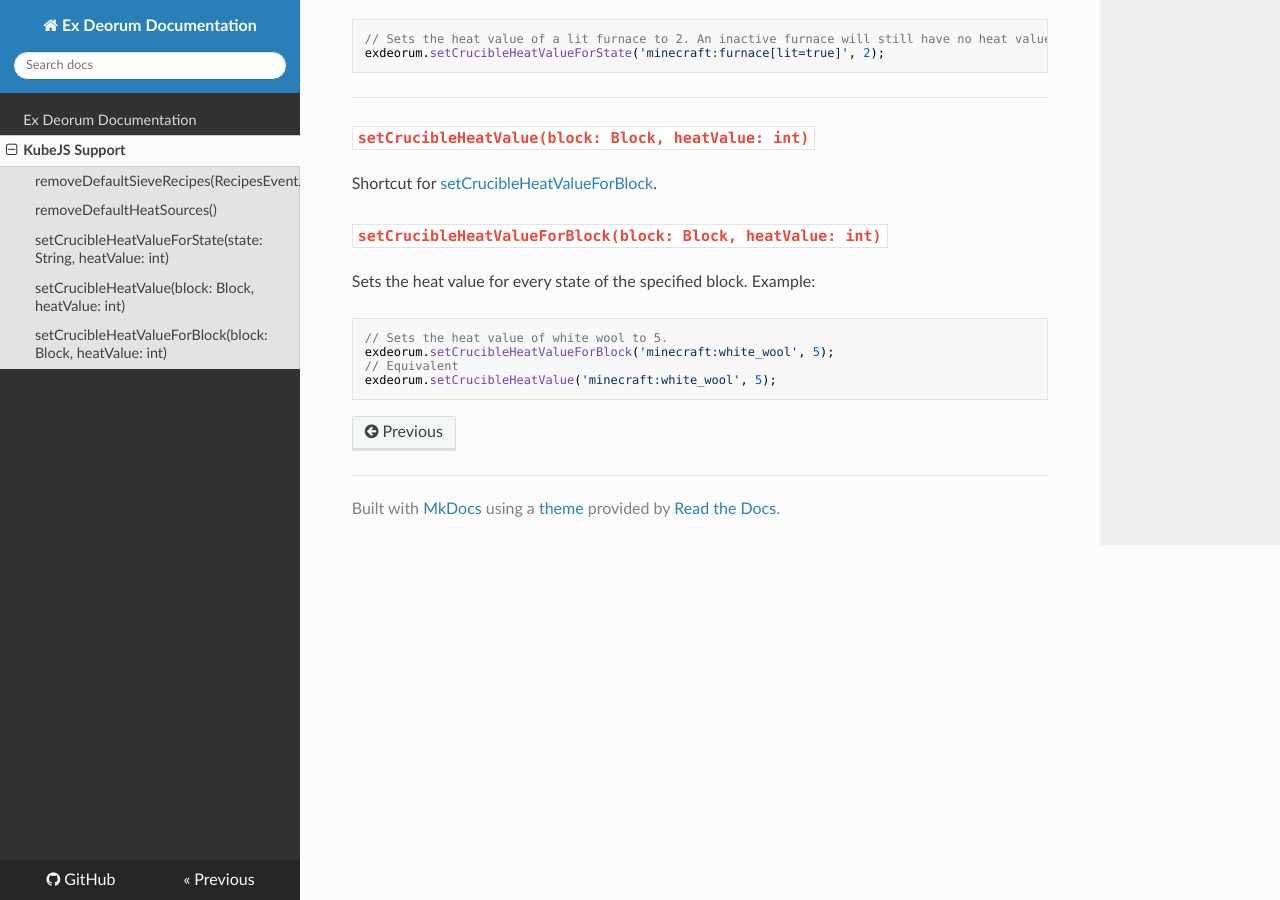
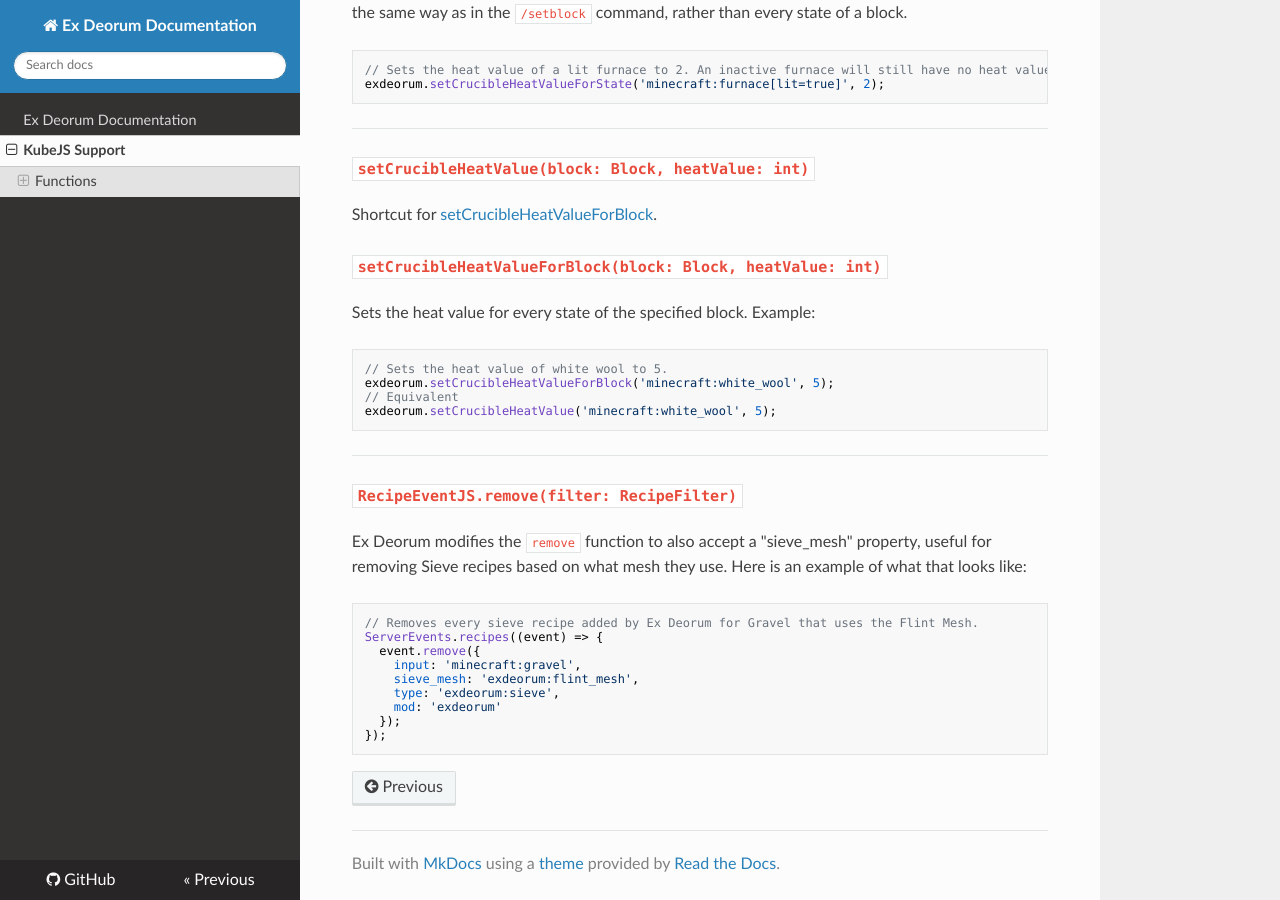
Before and after one commit to thedarkcolour/ExDeorumDocs, an MkDocs documentation site: the page built from docs/kubejs.md, in a window 1280 px wide and 900 px high, scrolled down 841 px. Built offline with MkDocs 1.6.1, drawn with Linux system fonts in a browser that asks for light colours; nearby versions of some CDN libraries; some of the changed text lies outside the part shown.

Commit message:
Update documentation for Ex Deorum 1.13

````diff
--- a/docs/kubejs.md
+++ b/docs/kubejs.md
@@ -1,7 +1,7 @@
 # KubeJS Support
-Ex Deorum provides some functionality that should make it easier to use KubeJS to customize the machines. Here is a list of every function added by Ex Deorum to KubeJS, under the `exdeorum` extension.
-***
-### `removeDefaultSieveRecipes(RecipesEventJS)`
+Ex Deorum provides some functionality that should make it easier to use KubeJS to customize the machines. Here is a list of every function added by Ex Deorum to KubeJS, under the `exdeorum` extension. [Types](#types) added by Ex Deorum are listed at the bottom of the page.
+## Functions
+### `removeDefaultSieveRecipes(event: RecipesEventJS)`
 Removes every sieve recipe added by Ex Deorum. Useful if you prefer to write your own sieve drops instead of using the default ones in Ex Deorum.
 ```js
 ServerEvents.recipes((event) => {
@@ -34,3 +34,17 @@
 // Equivalent
 exdeorum.setCrucibleHeatValue('minecraft:white_wool', 5);
 ```
+***
+### `RecipeEventJS.remove(filter: RecipeFilter)`
+Ex Deorum modifies the `remove` function to also accept a "sieve_mesh" property, useful for removing Sieve recipes based on what mesh they use. Here is an example of what that looks like:
+```js
+// Removes every sieve recipe added by Ex Deorum for Gravel that uses the Flint Mesh.
+ServerEvents.recipes((event) => {
+  event.remove({
+    input: 'minecraft:gravel',
+    sieve_mesh: 'exdeorum:flint_mesh',
+    type: 'exdeorum:sieve',
+    mod: 'exdeorum'
+  });
+});
+```
````
Also changed, not shown: docs/index.md (+1 -1 lines).
